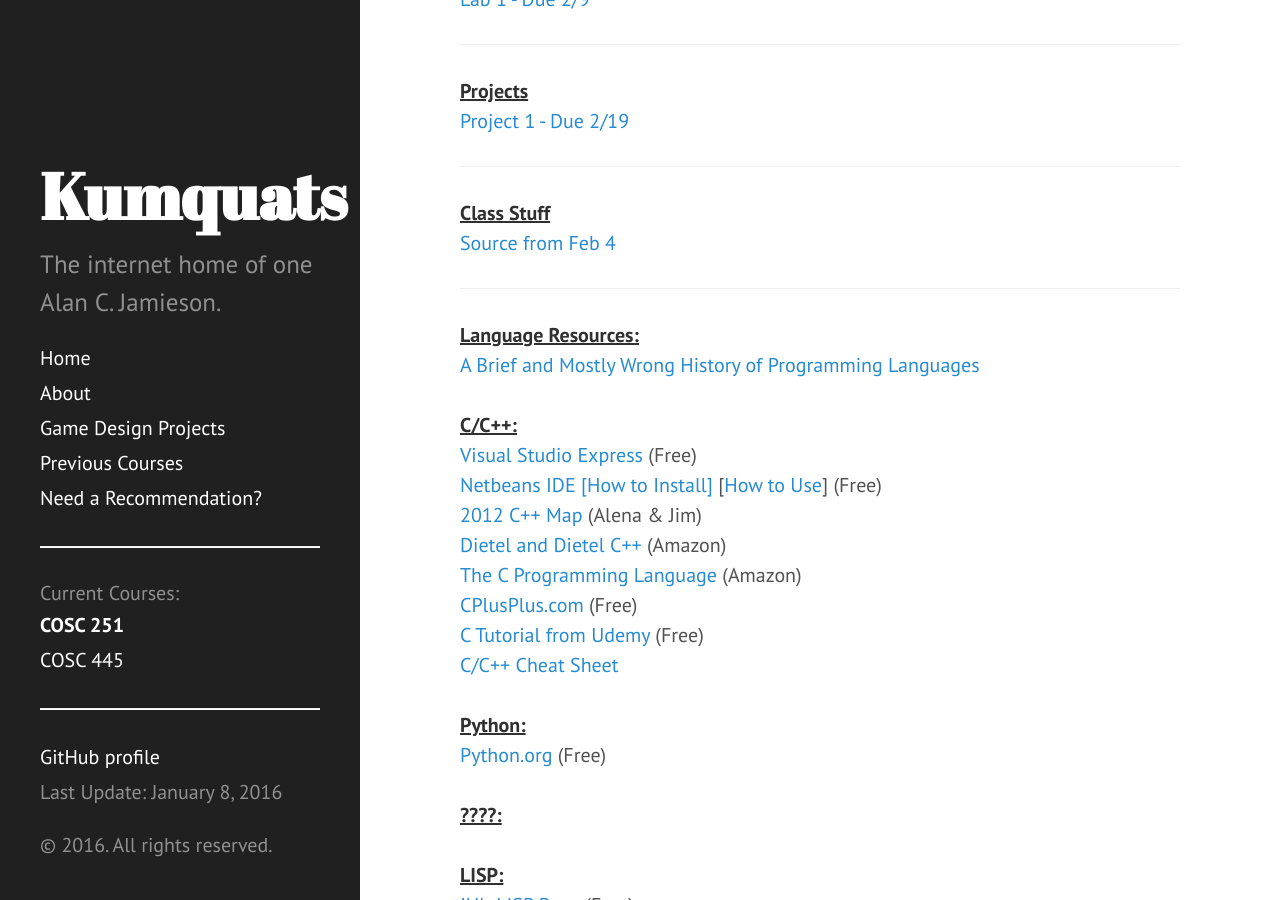
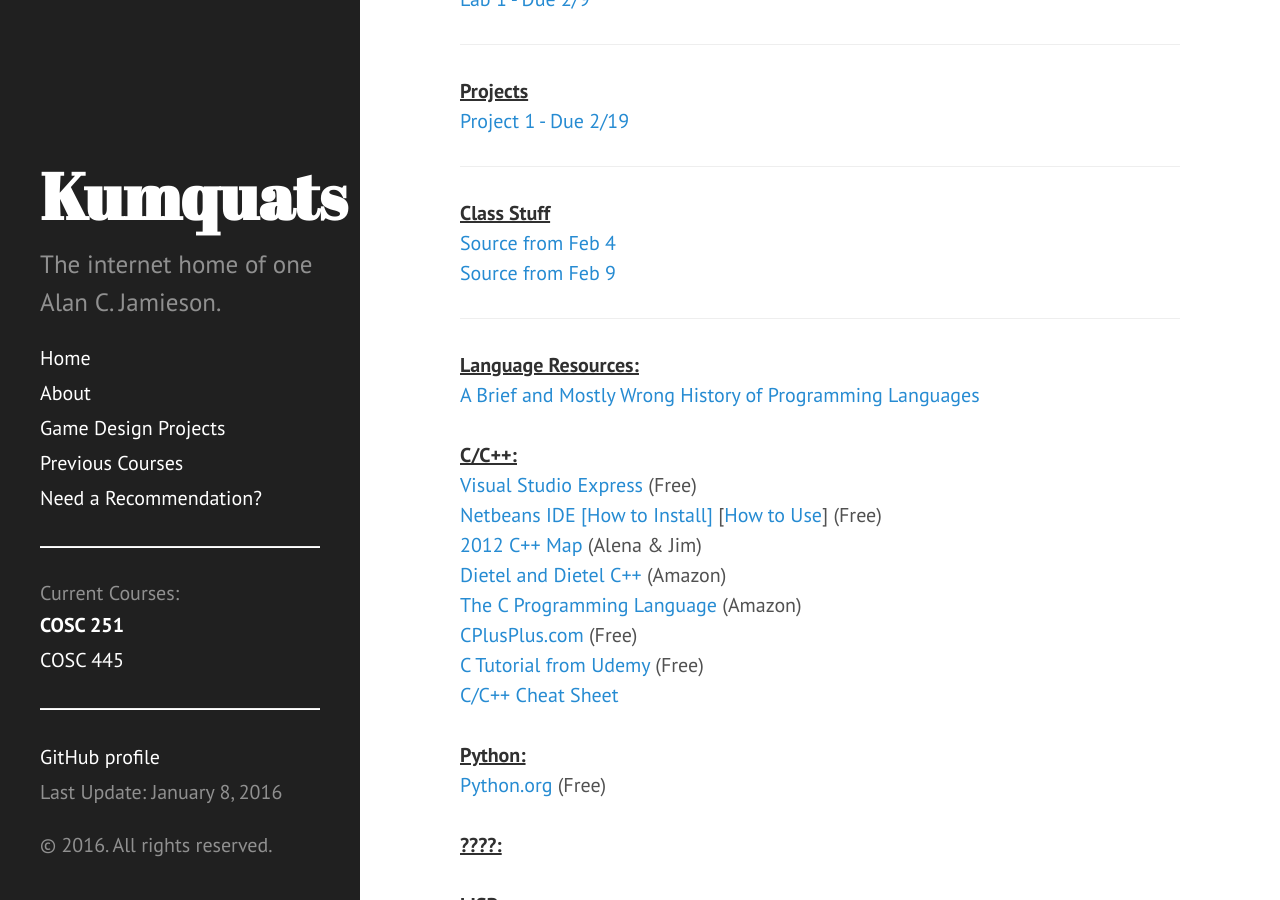
Before and after one commit to ripark/ripark.github.io, a Jekyll site: the page built from s16/cosc251.html, in a window 1280 px wide and 900 px high, scrolled down 326 px. Built offline with Jekyll 4.4.1, drawn with Linux system fonts in a browser that asks for light colours; Markdown is read by kramdown in place of the engine named in the settings.

Commit message:
Feb9 notes

```diff
--- a/s16/cosc251.html
+++ b/s16/cosc251.html
@@ -25,6 +25,7 @@ shorttitle: "COSC 251"
 <br>
 <a href="http://ripark.github.io/s16/Feb4.c">Source from Feb 4</a>
 <br>
+<a href="http://ripark.github.io/s16/Feb9.zip">Source from Feb 9</a>
 <hr>
 <strong><u>Language Resources:</strong></u>
 <br>
```
Also changed, not shown: 1 other file.
